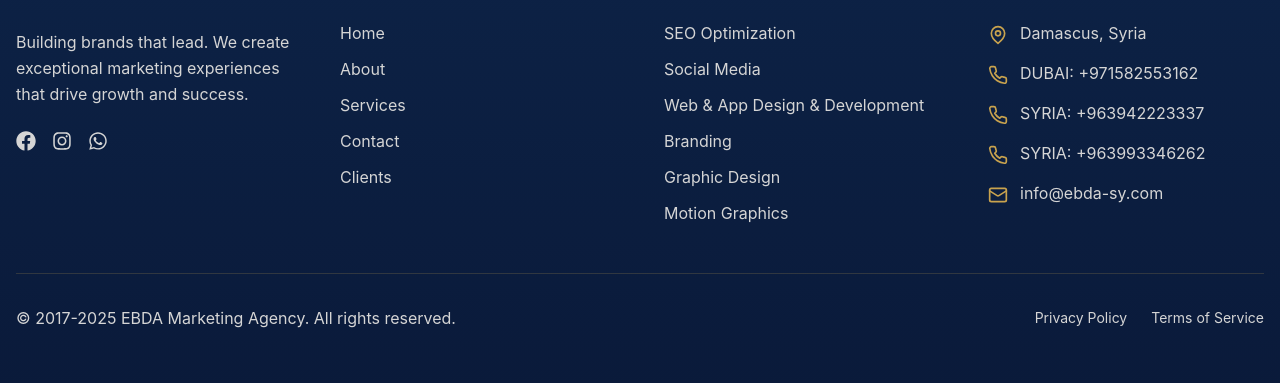
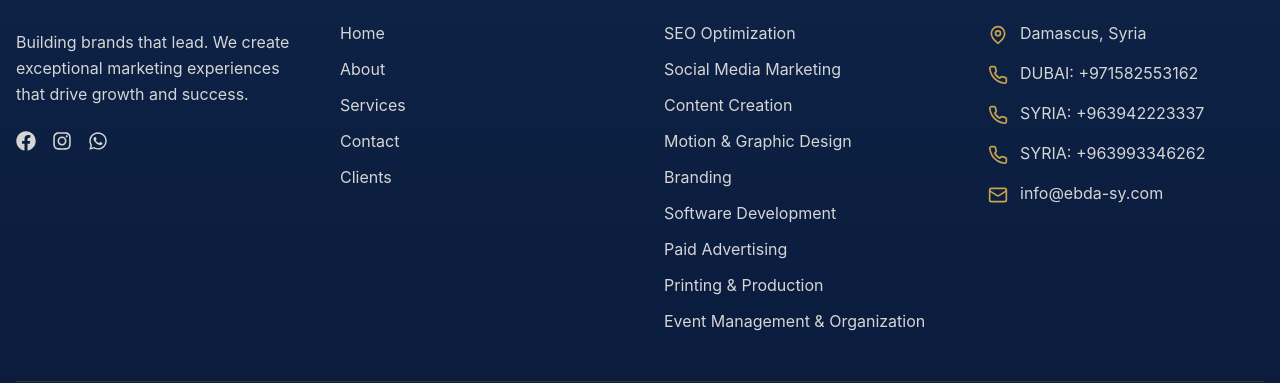
Before and after one commit to raneemalmsoute/Ebdasy, a React (Vite) app: page / in a window 1280 px wide. Shown: the part 7961-8344 px from the top of the page. Built offline with nearby package versions, Linux system fonts and the light colour scheme.

Commit message:
Update services across site (services, booking, footer)

```diff
--- a/src/components/Footer.jsx
+++ b/src/components/Footer.jsx
@@ -19,7 +19,18 @@
       privacy: "Privacy Policy",
       terms: "Terms of Service",
       navLinks: ['Home', 'About', 'Services', 'Contact', 'Clients'],
-      services: ['SEO Optimization', 'Social Media', 'Web & App Design & Development', 'Branding', 'Graphic Design','Motion Graphics'],
+      services: [
+  'SEO Optimization',
+  'Social Media Marketing',
+  'Content Creation',
+  'Motion & Graphic Design',
+  'Branding',
+  'Software Development',
+  'Paid Advertising',
+  'Printing & Production',
+  'Event Management & Organization'
+],
+
       contactNumbers: [
         { label: 'DUBAI', number: '+971582553162' },
         { label: 'SYRIA', number: '+963942223337' },
@@ -36,7 +47,17 @@
       privacy: "سياسة الخصوصية",
       terms: "شروط الخدمة",
       navLinks: ['الرئيسية', 'من نحن', 'خدماتنا', 'اتصل بنا', 'عملاؤنا'],
-      services: ['تحسين محركات البحث', 'التسويق عبر وسائل التواصل', 'تصميم وتطوير المواقع والتطبيقات', 'الهوية البصرية','التصميم الجرافيكي', 'موشن جرافيك'],
+services: [
+  'تحسين محركات البحث',
+  'التسويق عبر وسائل التواصل',
+  'صناعة المحتوى',
+  'التصميم الجرافيكي والموشن',
+  'الهوية البصرية',
+  'تطوير البرمجيات',
+  'الإعلانات الممولة',
+  'الطباعة والإنتاج',
+  'إدارة وتنظيم الفعاليات'
+],
       contactNumbers: [
         { label: 'دبي', number: '+971582553162' },
         { label: 'سوريا', number: '+963942223337' },
```
